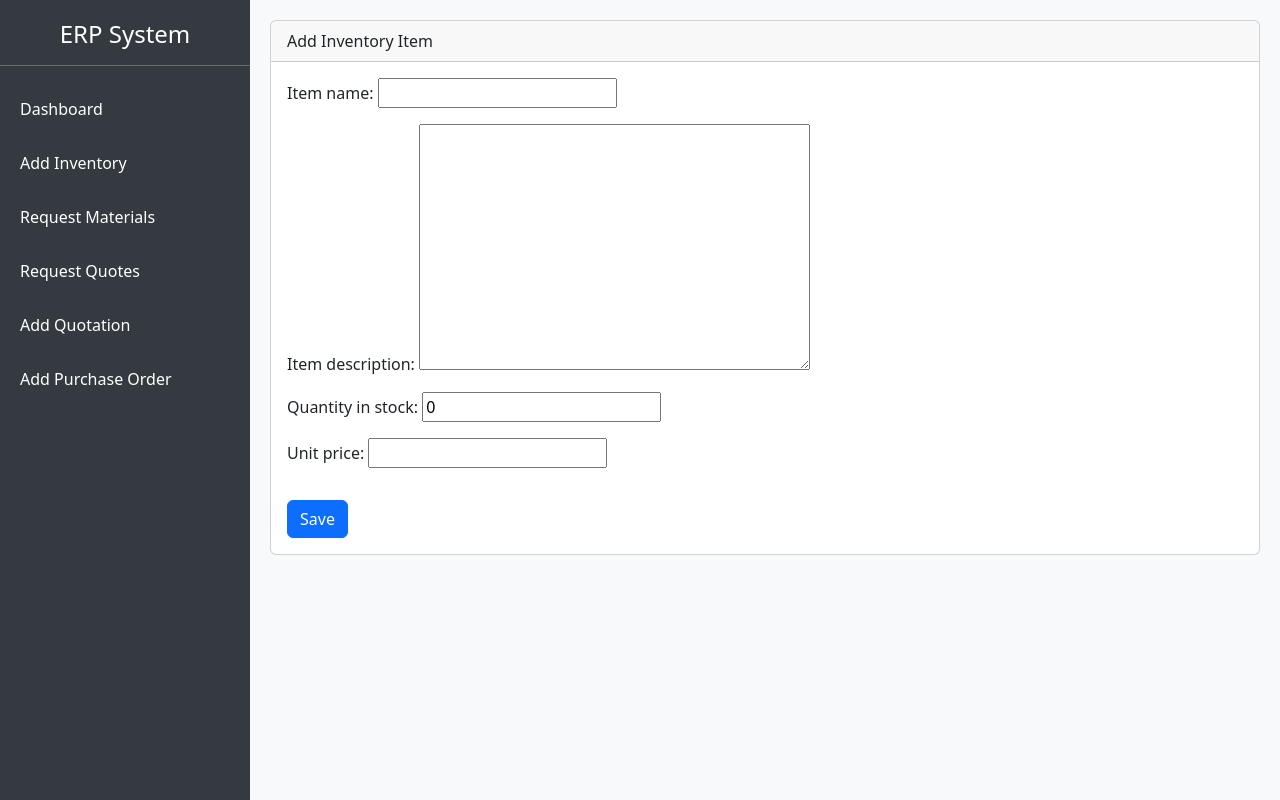
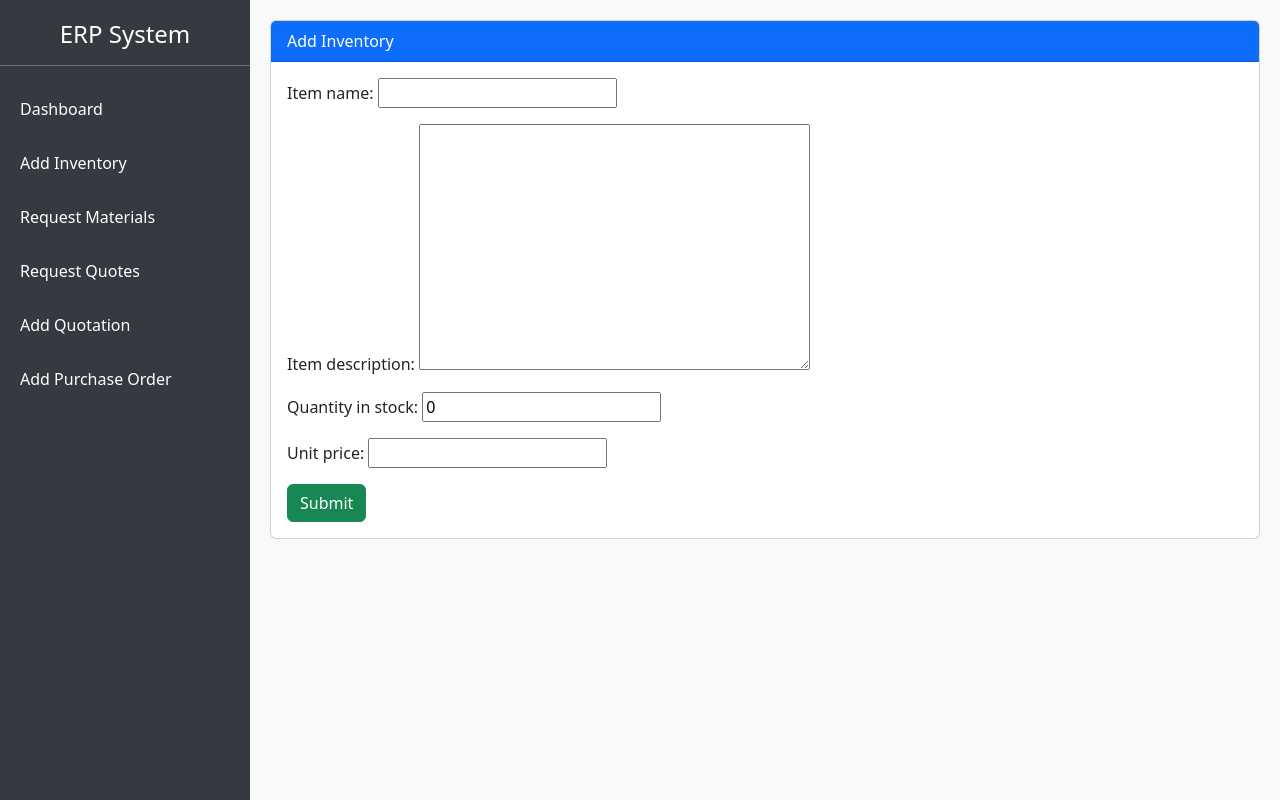
Before and after one commit to Anuoluwa-samuel/Purchases, a Django app: page /add-inventory/ in a window 1280 px wide. Run offline with Django 5.2, Linux system fonts and the light colour scheme.

Commit message:
feat: Style add inventory and purchasing order forms

```diff
--- a/templates/add_inventory.html
+++ b/templates/add_inventory.html
@@ -1,15 +1,13 @@
 {% extends 'base.html' %}
-
 {% block title %}Add Inventory{% endblock %}
-
 {% block content %}
 <div class="card">
-    <div class="card-header">Add Inventory Item</div>
+    <div class="card-header bg-primary text-white">Add Inventory</div>
     <div class="card-body">
         <form method="post">
             {% csrf_token %}
             {{ form.as_p }}
-            <button type="submit" class="btn btn-primary mt-3">Save</button>
+            <button type="submit" class="btn btn-success">Submit</button>
         </form>
     </div>
 </div>
```
Also changed, not shown: templates/add_purchasing_order.html (+14 -5 lines).
